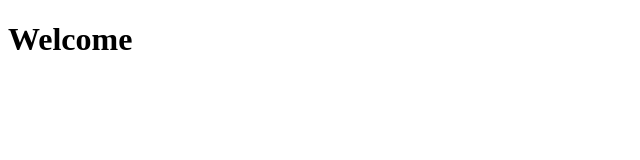
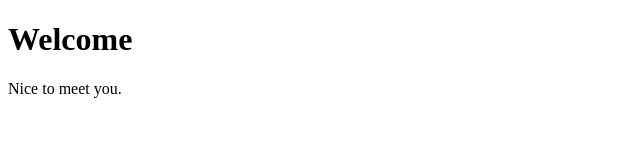
Before and after one commit to bduimstra/class-1-2, a plain HTML site: page index.html in a window 1280 px wide. Shown: the whole page, without its empty margins (0-640 px from the left). Drawn offline with Linux system fonts and the light colour scheme.

Commit message:
add some content

```diff
--- a/index.html
+++ b/index.html
@@ -7,5 +7,6 @@
 </head>
 <body>
     <h1>Welcome</h1>
+    <p>Nice to meet you.</p>
 </body>
 </html>
```
